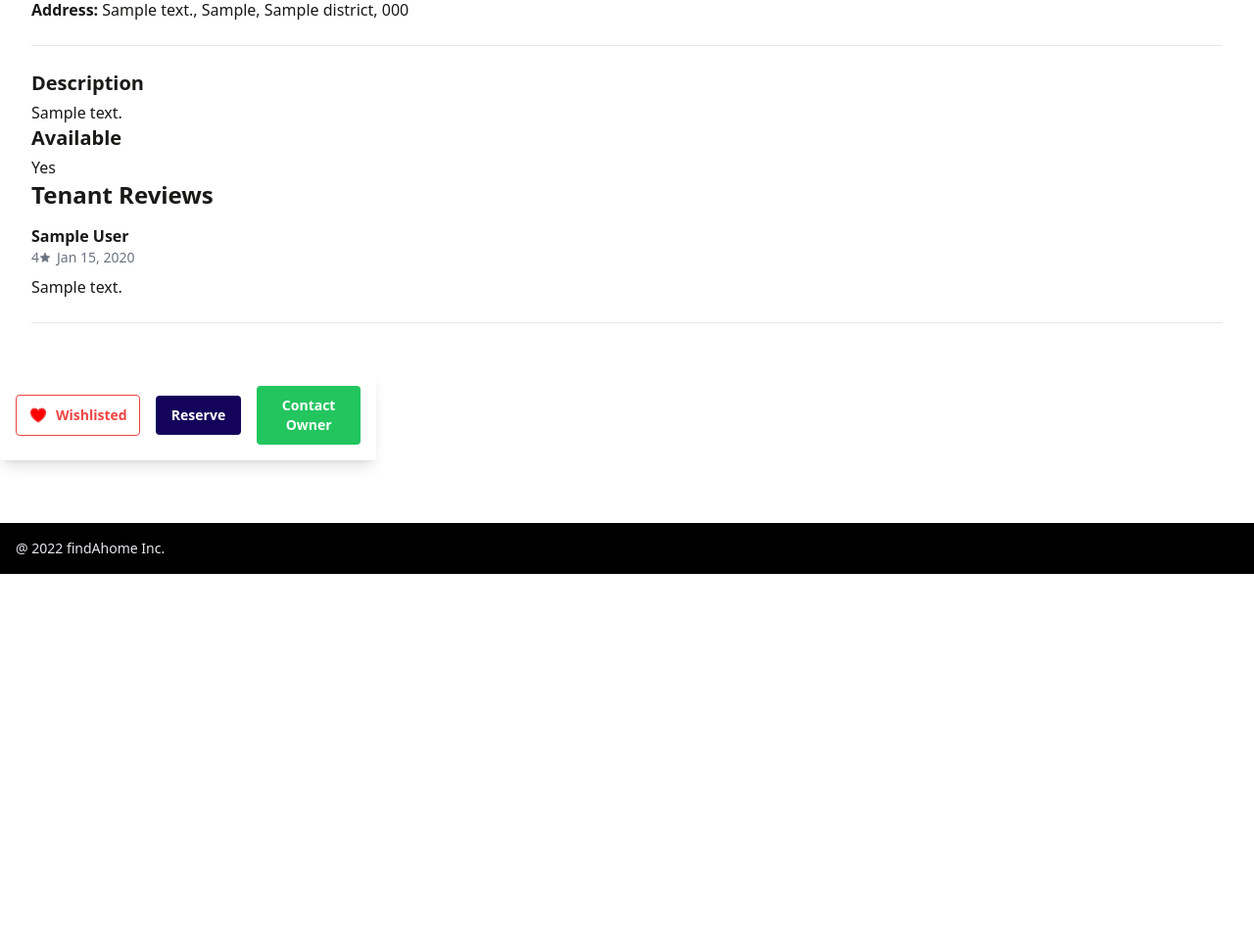
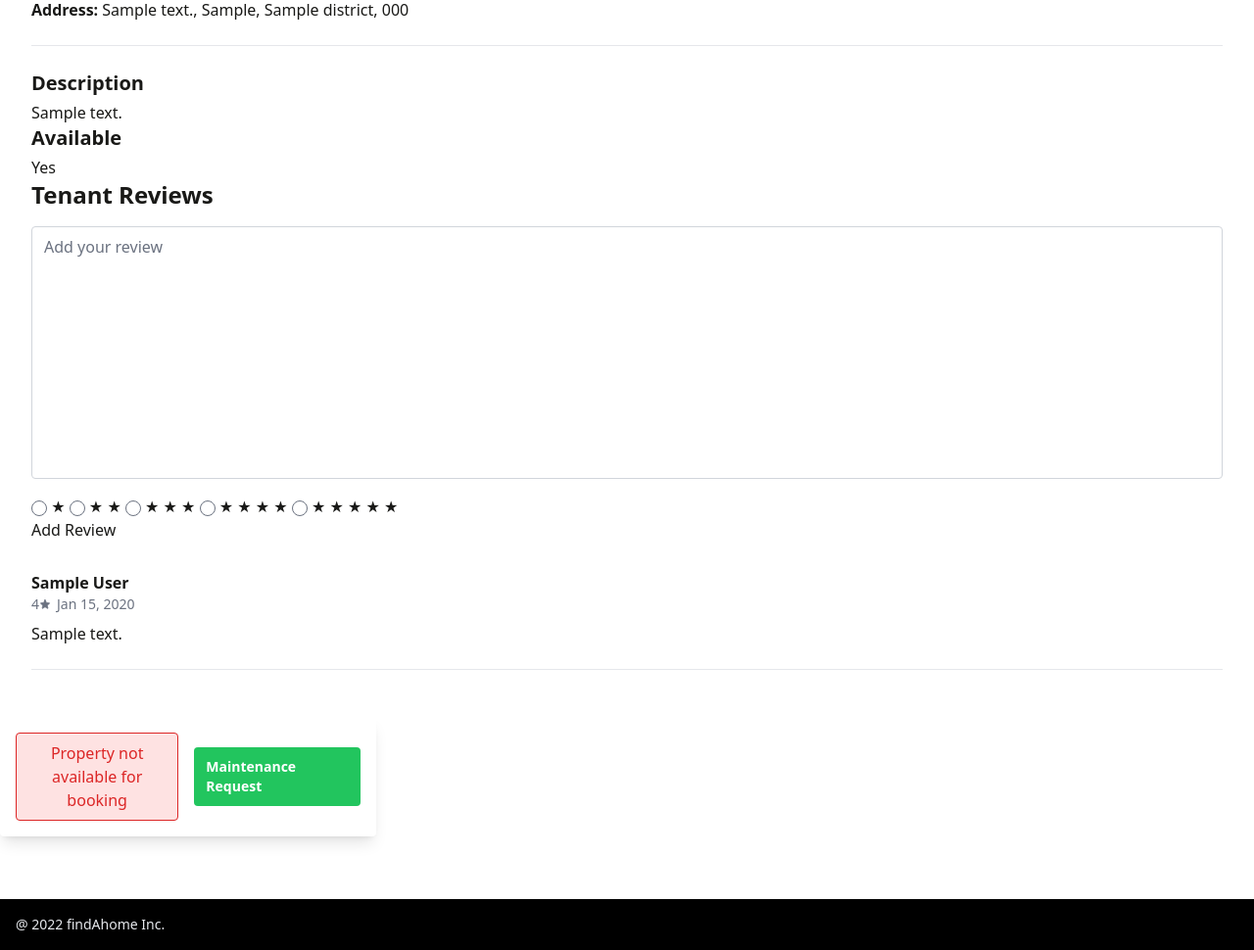
Before and after one commit to akhilaanand26/Project-Code, a Django app: page /property_details/1/ in a window 1280 px wide. Shown: the part 1161-2131 px from the top of the page at 98% size. Before the commit the page ends 1747 px from the top, so only its background shows below. Run offline with Django 4.2, Linux system fonts and the light colour scheme; a user stored in the database is signed in; tables that the repository leaves empty hold one stand-in row (values such as "Sample post"); grey boxes marked "Sample" are stand-in pictures; style sheets or scripts are compiled from the project's sources; some libraries are stand-ins or nearby versions.

Commit message:
maintenance request

```diff
--- a/findahome/owner/urls.py
+++ b/findahome/owner/urls.py
@@ -1,5 +1,5 @@
 from django.urls import path
-from .views import properties_views,add_property, delete_property, update_property,request_views,accept_request,decline_request,other_request
+from .views import properties_views,add_property, delete_property, update_property,request_views,accept_request,decline_request,other_request,view_maintenance_requests
 from .views import rental_map
 
 app_name='owner'
@@ -14,4 +14,5 @@
     path('accept-request/<int:request_id>/',accept_request, name='accept_request'),
     path('decline-request/<int:request_id>/',decline_request, name='decline_request'),
     path('map/', rental_map, name='rental_map'),
+    path('view_maintenance_requests/',view_maintenance_requests,name='view_maintenance_requests'),
 ]
--- a/findahome/properties/constants.py
+++ b/findahome/properties/constants.py
@@ -1,3 +1,4 @@
 PENDING = "PENDING"
-CONFIRMED = "CONFIRMED"
+EARLY_OCCUPIED = "EARLY_OCCUPIED"
 CANCELLED = "CANCELLED"
+ACTIVE="ACTIVE"
--- a/findahome/properties/models.py
+++ b/findahome/properties/models.py
@@ -3,7 +3,7 @@
 from django.utils import timezone
 from django.urls import reverse
 from users.models import User
-from .constants import PENDING, CANCELLED, CONFIRMED
+from .constants import PENDING, CANCELLED, EARLY_OCCUPIED,ACTIVE
 # from django.core.validators import FileExtensionValidator
 
 
@@ -99,12 +99,13 @@
     ALL_STATUSES = [
         (PENDING, "Pending"),
         (CANCELLED, "Cancelled"),
-        (CONFIRMED, "Confirmed"),
+        (EARLY_OCCUPIED,"Early Occupied"),
+        (ACTIVE,"Active")
     ]
 
     user_id = models.ForeignKey(User, on_delete=models.CASCADE)
     property_id = models.ForeignKey(Property, on_delete=models.CASCADE)
-    status = models.CharField(max_length=12, choices=ALL_STATUSES, default=PENDING)
+    status = models.CharField(max_length=20, choices=ALL_STATUSES, default=PENDING)
 
     created_at = models.DateTimeField(default=timezone.now) # can be edited/updated manually
     updated_at = models.DateTimeField(auto_now=True)
@@ -129,22 +130,14 @@
         return self.comment
 
 
-# class MaintenanceRequest(models.Model):
-#     ALL_STATUSES = [
-#         (PENDING, "Pending"),
-#         (CANCELLED, "Cancelled"),
-#         (CONFIRMED, "Confirmed"),
-#     ]
-#     user_id = models.ForeignKey(User, on_delete=models.CASCADE)
-#     property_id = models.ForeignKey(Property, on_delete=models.CASCADE)
-#     title = models.CharField(max_length=100)
-#     description = models.TextField()
-#     date_created = models.DateTimeField(auto_now_add=True)
-#     status = models.CharField(max_length=20, choices=ALL_STATUSES, default=PENDING)
-#     lease = models.ForeignKey(Lease, on_delete=models.CASCADE)
+class MaintenanceRequest(models.Model):
 
-#     def __str__(self):
-#         return self.title
+    user_id = models.ForeignKey(User, on_delete=models.CASCADE)
+    property_id = models.ForeignKey(Property, on_delete=models.CASCADE)
+    description = models.TextField()
+    date_created = models.DateTimeField(auto_now_add=True)
+    def __str__(self):
+        return self.description
 
 
 # class Lease(models.Model):
--- a/findahome/properties/templates/properties/property_details.html
+++ b/findahome/properties/templates/properties/property_details.html
@@ -459,7 +459,43 @@
 <section>
         <div style="width: 30%;" class="right bg-white shadow-lg flex items-center justify-between gap-x-4 h-max p-4 rounded">
             {% if user.is_authenticated %}
+            {% if property.is_occupied %}
+            <div class="message bg-red-100 border w-full border-red-600 text-red-600 p-2 rounded text-center">
+                Property not available for booking
+            </div>
+            {% if is_currentuser %}
+            <a href ="{% url 'properties:maintenancerequest' property_id=property.id %}"class="btn btn-success w-full">Maintenance Request</a>
+            {% endif %}
+        {% else %}
             <button onclick="addToWishlist()" class="btn btn-outline-red w-full flex items-center justify-center gap-x-2">
+                <svg id="wishlist-btn-heart" xmlns="http://www.w3.org/2000/svg" fill="{% if has_wishlisted %}red {% else %}none{% endif %}" viewBox="0 0 24 24" stroke-width="1.5" stroke="currentColor" class="w-5 h-5">
+                    <path stroke-linecap="round" stroke-linejoin="round" d="M21 8.25c0-2.485-2.099-4.5-4.688-4.5-1.935 0-3.597 1.126-4.312 2.733-.715-1.607-2.377-2.733-4.313-2.733C5.1 3.75 3 5.765 3 8.25c0 7.22 9 12 9 12s9-4.78 9-12z" />
+                </svg>
+                <span id="wishlist-btn-text">{% if has_wishlisted %}Wishlisted{% else %}Wishlist{% endif %}</span>
+            </button>
+            {% if reservation %}
+                <div class="status-pending bg-green-100 text-green-600 border border-green-600 px-6 py-2 rounded text-start w-full flex items-center gap-x-1">
+                    <span class="font-medium">Status:</span>
+                    <span>Pending</span>
+                </div>
+            {% else %}
+                <form class="w-full" action="{% url 'properties:property_reserve' %}" method="POST">
+                    {% csrf_token %}
+                    <input type="hidden" name="id" value="{{ property.id }}">
+                    <button type="submit" class="btn btn-primary w-full">Reserve</button>
+                </form>
+            {% endif %}
+            <button class="btn btn-success w-full">Contact Owner</button>
+
+
+        {% endif %}
+    {% else %}
+        <div class="message bg-green-100 border w-full border-green-600 text-green-600 p-2 rounded text-center">
+            Please Log in to see the options
+        </div>
+    {% endif %}
+
+            {% comment %} <button onclick="addToWishlist()" class="btn btn-outline-red w-full flex items-center justify-center gap-x-2">
                 <svg id="wishlist-btn-heart" xmlns="http://www.w3.org/2000/svg" fill="{% if has_wishlisted %}red {% else %}none{% endif %}" viewBox="0 0 24 24" stroke-width="1.5" stroke="currentColor" class="w-5 h-5">
                     <path stroke-linecap="round" stroke-linejoin="round" d="M21 8.25c0-2.485-2.099-4.5-4.688-4.5-1.935 0-3.597 1.126-4.312 2.733-.715-1.607-2.377-2.733-4.313-2.733C5.1 3.75 3 5.765 3 8.25c0 7.22 9 12 9 12s9-4.78 9-12z" />
                 </svg>
@@ -491,9 +527,9 @@
                     </div>
                 {%endif%}
         </div>
-
+    {% endcomment %}
     </section>
-
+</div>
 
 {% endblock %}
 
--- a/findahome/properties/urls.py
+++ b/findahome/properties/urls.py
@@ -9,7 +9,7 @@
 from .views import thanks
 from .views import terms
 from .views import property_reserve,add_or_remove_wishlist
-
+from .views import  create_maintenance_request
 app_name='properties'
 
 urlpatterns = [
@@ -22,6 +22,7 @@
     path('wishlists/property/<int:propertydetails_id>/',add_or_remove_wishlist, name='add_or_remove_wishlist'),
     path('property/<int:id>/add-comment', add_comment, name='add_comment'),
     path('properties/payment',payment,name='payment'),
-    path('terms',terms,name='terms'),
+    path('terms/',terms,name='terms'),
+    path('maintenance_request/<int:property_id>/', create_maintenance_request,name='maintenancerequest'),
 
 ]
--- a/findahome/properties/views.py
+++ b/findahome/properties/views.py
@@ -2,11 +2,12 @@
 from django.contrib import messages
 from properties.models import Property
 from .models import Wishlist
+from .forms import MaintenanceRequestForm
 import stripe
 from django.urls import reverse
 from .models import Reservation
 from .models import Comment
-from properties.constants import PENDING, CANCELLED, CONFIRMED
+from properties.constants import PENDING, CANCELLED, ACTIVE,EARLY_OCCUPIED
 from django.db.models import Q
 from django.shortcuts import get_object_or_404
 from django.http import JsonResponse
@@ -106,10 +107,28 @@
     details = Property.objects.get(id=propertydetails_id)
     if request.user.is_authenticated:
         has_wishlisted = Wishlist.objects.filter(user_id=request.user, property_id=propertydetails_id).exists()
-        has_reserved = Reservation.objects.filter(user_id=request.user.id, property_id=propertydetails_id, status=CONFIRMED).exists()
+        has_reserved = Reservation.objects.filter(user_id=request.user.id, property_id=propertydetails_id, status__in=[ACTIVE,EARLY_OCCUPIED]).exists()
     else:
         has_wishlisted = False
         has_reserved = False
+    reservation = None
+    is_currentuser =None
+
+    try:
+        reservation = Reservation.objects.get(user_id=request.user.id, property_id=details.id, status=PENDING)
+
+    except Reservation.DoesNotExist:
+        # We have no object! Do nothing...
+        pass
+
+    try:
+        is_currentuser = Reservation.objects.get(user_id=request.user.id, property_id=details.id, status=ACTIVE)
+
+    except Reservation.DoesNotExist:
+        # We have no object! Do nothing...
+        pass
+
+
 
     comments = details.comment_set.all().order_by('-created_at')
     avg_rating = 0
@@ -119,7 +138,7 @@
             avg_rating += comment.rating
 
         avg_rating = avg_rating / len(comments)
-    return render(request,'properties/property_details.html',{"property": details, "has_wishlisted": has_wishlisted,"has_reserved":has_reserved,"comments":comments,"avg_rating":avg_rating})
+    return render(request,'properties/property_details.html',{"property": details, "has_wishlisted": has_wishlisted,"has_reserved":has_reserved,"comments":comments,"avg_rating":avg_rating,"reservation":reservation,"is_currentuser":is_currentuser})
 
 def property_reserve(request):
     id = request.POST.get('id')
@@ -166,7 +185,7 @@
 
         property = get_object_or_404(Property, id=id)
 
-        has_reserved = Reservation.objects.filter(user_id=request.user, property_id=property, status=CONFIRMED).exists()
+        has_reserved = Reservation.objects.filter(user_id=request.user, property_id=property, status__in=[ACTIVE,EARLY_OCCUPIED]).exists()
 
         comment = request.POST.get('comment')
         stars = request.POST.get('stars')
@@ -200,3 +219,21 @@
 
 def terms(request):
  return render(request,"properties/terms.html")
+
+
+def create_maintenance_request(request, property_id):
+    property = get_object_or_404(Property, id=property_id)
+
+    if request.method == 'POST':
+        form = MaintenanceRequestForm(request.POST)
+        if form.is_valid():
+            maintenance_request = form.save(commit=False)
+            maintenance_request.property_id=property.id
+            maintenance_request.user_id=request.user.id
+
+            maintenance_request.save()
+            messages.success(request, 'Maintenance request submitted successfully!')
+            return redirect('properties:property_details',propertydetails_id=id)
+    else:
+        form = MaintenanceRequestForm()
+    return render(request, 'properties/maintenance_request.html', {'form': form,})
--- a/findahome/templates/base_owner.html
+++ b/findahome/templates/base_owner.html
@@ -110,7 +110,7 @@
                     </a>
                  </li>
                  <li>
-                  <a href="" class="owner-sidebar-item ">
+                  <a href="{% url 'owner:view_maintenance_requests' %}" class="owner-sidebar-item {% if request.path == owner_view_maintenance_requests %}active{% endif %}">
                     <svg xmlns="http://www.w3.org/2000/svg" fill="none" viewBox="0 0 24 24" stroke-width="1.5" stroke="currentColor" class="w-6 h-6">
                       <path stroke-linecap="round" stroke-linejoin="round" d="M2.25 13.5h3.86a2.25 2.25 0 012.012 1.244l.256.512a2.25 2.25 0 002.013 1.244h3.218a2.25 2.25 0 002.013-1.244l.256-.512a2.25 2.25 0 012.013-1.244h3.859m-19.5.338V18a2.25 2.25 0 002.25 2.25h15A2.25 2.25 0 0021.75 18v-4.162c0-.224-.034-.447-.1-.661L19.24 5.338a2.25 2.25 0 00-2.15-1.588H6.911a2.25 2.25 0 00-2.15 1.588L2.35 13.177a2.25 2.25 0 00-.1.661z" />
                     </svg>
```
Also changed, not shown: findahome/owner/templates/owner/maintenance_request.html (deleted, +0 -29 lines), findahome/owner/views.py (+16 -24 lines), findahome/properties/forms.py (+5 -5 lines), findahome/owner/templates/owner/view_maintenancerequest.html (added), findahome/properties/migrations/0001_initial.py, findahome/properties/migrations/0002_maintenancerequest.py (added), findahome/properties/templates/properties/maintenance_request.html (added).
